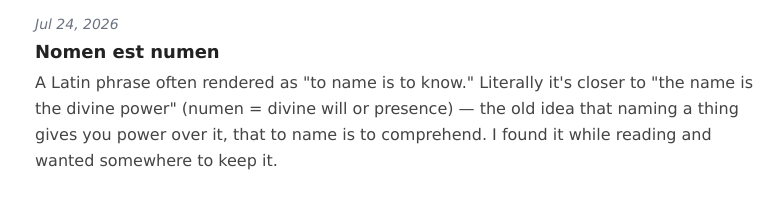
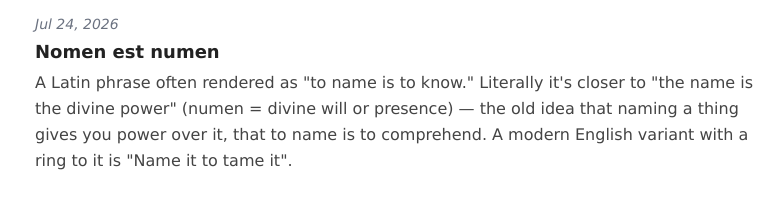
Before and after one commit to nichochar/nicholascharriere.com, an Astro site: page /til in a window 1280 px wide. Shown: the part 230-438 px from the top of the page, 245-1029 px from the left. Built offline with nearby package versions, Linux system fonts and the light colour scheme; Astro itself is replaced by a stand-in of ours.

Commit message:
til: reword Nomen est numen entry

```diff
--- a/src/pages/til.astro
+++ b/src/pages/til.astro
@@ -10,7 +10,7 @@ const entries: Entry[] = [
   {
     title: "Nomen est numen",
     date: new Date(2026, 6, 24), // month is 0-indexed
-    note: 'A Latin phrase often rendered as "to name is to know." Literally it\'s closer to "the name is the divine power" (numen = divine will or presence) — the old idea that naming a thing gives you power over it, that to name is to comprehend. I found it while reading and wanted somewhere to keep it.',
+    note: 'A Latin phrase often rendered as "to name is to know." Literally it\'s closer to "the name is the divine power" (numen = divine will or presence) — the old idea that naming a thing gives you power over it, that to name is to comprehend. A modern English variant with a ring to it is "Name it to tame it".',
   },
 ];
 
```
